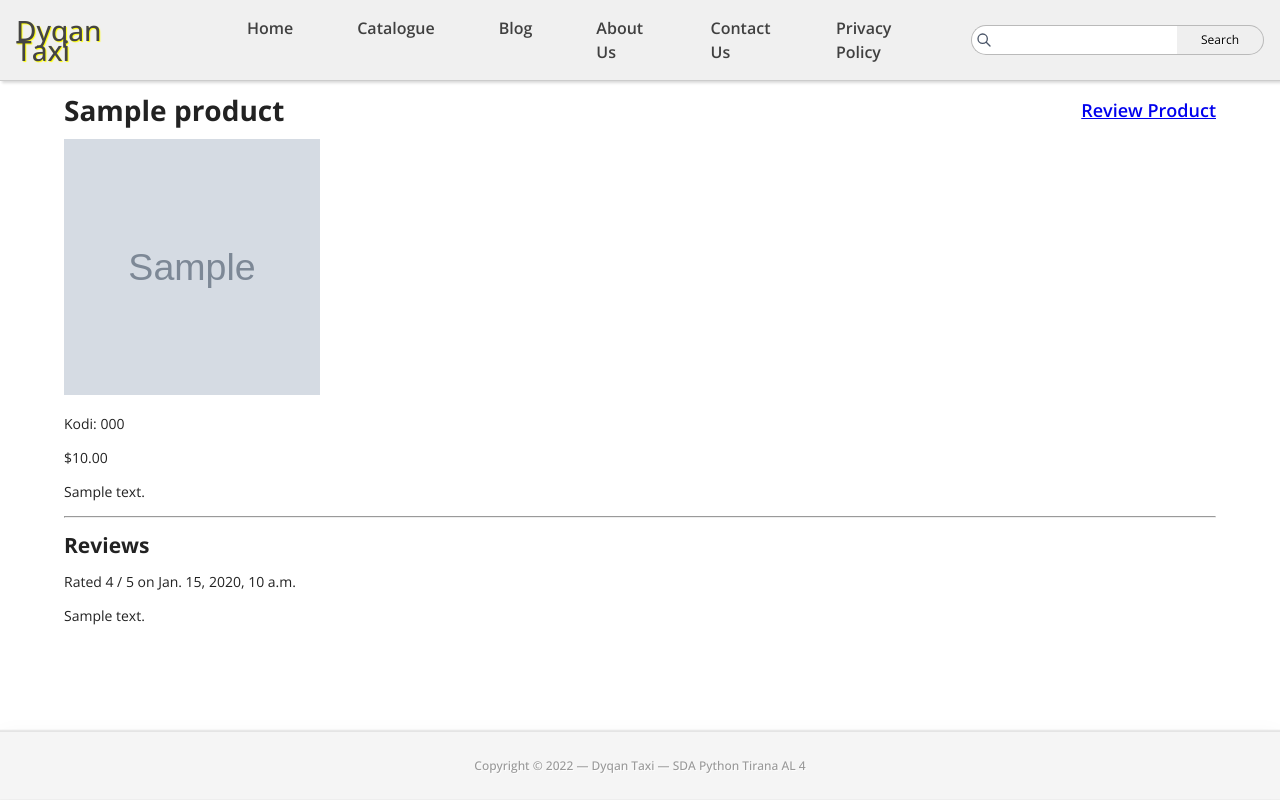
After one commit to gledi/shop, a Django app: page /products/1/ in a window 1280 px wide. The commit adds this page. Run offline with Django 4.2, Linux system fonts and the light colour scheme; tables that the repository leaves empty hold one stand-in row (values such as "Sample post"); grey boxes marked "Sample" are stand-in pictures.

Commit message:
Add product reviews

```diff
--- a/blog/apps.py
+++ b/blog/apps.py
@@ -2,5 +2,5 @@ from django.apps import AppConfig
 
 
 class BlogConfig(AppConfig):
-    default_auto_field = 'django.db.models.BigAutoField'
-    name = 'blog'
+    default_auto_field = "django.db.models.BigAutoField"
+    name = "blog"
--- /dev/null
+++ b/pages/context_processors.py
@@ -0,0 +1,5 @@
+from django.conf import settings
+
+
+def page_title(request):
+    return {"page_title": settings.PAGE_TITLE}
--- a/pages/static/styles/main.css
+++ b/pages/static/styles/main.css
@@ -181,3 +181,15 @@ article > header > h2 {
 article > header > h2 > a {
     text-decoration: none;
 }
+
+
+.product-details-header {
+    display: flex;
+    justify-content: space-between;
+    align-items: center;
+}
+
+.product-details-header > a {
+    font-size: 18px;
+    font-weight: 600;
+}
--- a/pages/urls.py
+++ b/pages/urls.py
@@ -4,8 +4,6 @@ from pages import views
 
 
 urlpatterns = [
-    path("", views.home, name='home'),
-    path("about/", views.about, name="about"),
-    path("contact-us/", views.contact, name="contact"),
-    path("privacy-policy/", views.privacy_policy, name="privacy")
+    path("", views.HomeView.as_view(), name="home"),
+    path("pages/<page_name>/", views.PageView.as_view(), name="page"),
 ]
--- a/products/models.py
+++ b/products/models.py
@@ -1,5 +1,5 @@
 from django.db import models
-from django.utils.text import slugify
+from django.utils.text import slugify, Truncator
 
 
 class Product(models.Model):
@@ -35,3 +35,19 @@ class Category(models.Model):
     def save(self, *args, **kwargs):
         self.slug = slugify(self.name)
         return super().save(*args, **kwargs)
+
+
+class Review(models.Model):
+    product = models.ForeignKey(Product, on_delete=models.CASCADE)
+    rating = models.PositiveSmallIntegerField()
+    comment = models.TextField(null=True)
+    created_at = models.DateTimeField(auto_now_add=True)
+    approved = models.BooleanField(default=False)
+
+    def __str__(self):
+        return self.short_comment
+
+    @property
+    def short_comment(self):
+        truncator = Truncator(self.comment)
+        return truncator.chars(20)
--- /dev/null
+++ b/products/templates/products/product_details.html
@@ -0,0 +1,26 @@
+{% extends 'base.html' %}
+
+{% block content %}
+<div class="product-details-header">
+    <h1>{{ product.name }}</h1>
+    <a href="{% url 'review_product' pk=product.pk %}">Review Product</a>
+</div>
+<img src="{{ product.picture.url }}"
+            alt="{{ product.name }}"
+            width="256"
+            height="256">
+<p class="">Kodi: {{ product.code }}</p>
+<p class="">${{ product.price }}</p>
+<p class="">{{ product.description }}</p>
+<hr>
+<h2>Reviews</h2>
+{% for review in reviews %}
+<div>
+    <p>Rated {{ review.rating }} / 5 on {{ review.created_at }}</p>
+    <p>{{ review.comment }}</p>
+</div>
+{% empty %}
+<p>No reviews yet for this product!</p>
+{% endfor %}
+
+{% endblock content %}
--- a/products/templates/products/product_list.html
+++ b/products/templates/products/product_list.html
@@ -19,7 +19,7 @@
             alt="{{ product.name }}"
             width="256"
             height="256">
-        <h4>{{ product.name }}</h4>
+        <a href="{% url 'product_details' pk=product.pk %}">{{ product.name }}</a>
         <p class="product-item-code">Kodi: {{ product.code }}</p>
         <p class="product-item-price">${{ product.price }}</p>
     </div>
--- a/products/urls.py
+++ b/products/urls.py
@@ -5,4 +5,6 @@ from products import views
 
 urlpatterns = [
     path("", views.get_products, name="product_list"),
+    path("<int:pk>/", views.get_product_details, name="product_details"),
+    path("<int:pk>/review/", views.review_product, name="review_product"),
 ]
--- a/products/views.py
+++ b/products/views.py
@@ -1,7 +1,9 @@
-from django.shortcuts import render
+from django.shortcuts import render, redirect
 from django.core.paginator import Paginator
+from django.views.decorators.csrf import csrf_exempt
+from django.http import HttpRequest, HttpResponse
 
-from products.models import Category, Product
+from products.models import Category, Product, Review
 
 
 def get_products(request):
@@ -23,3 +25,30 @@ def get_products(request):
         "products/product_list.html",
         context={"categories": categories, "page_obj": page_obj},
     )
+
+
+def get_product_details(request, pk):
+    product = Product.objects.get(pk=pk)
+    reviews = Review.objects.filter(approved=True).filter(product=product).all()
+
+    return render(
+        request,
+        "products/product_details.html",
+        context={"product": product, "reviews": reviews},
+    )
+
+
+@csrf_exempt
+def review_product(request: HttpRequest, pk):
+    product = Product.objects.get(pk=pk)
+    print(request.method)
+    print(request.POST)
+    print("rating =", request.POST.get("rating"))
+    print("comment =", request.POST.get("comment"))
+    if request.method == "POST":
+        rating = request.POST.get("rating")
+        comment = request.POST.get("comment")
+        review = Review(product=product, rating=rating, comment=comment)
+        review.save()
+        return redirect("product_details", pk=product.pk)
+    return render(request, "products/product_review.html", context={"product": product})
--- a/shop/settings.py
+++ b/shop/settings.py
@@ -45,7 +45,7 @@ ROOT_URLCONF = "shop.urls"
 TEMPLATES = [
     {
         "BACKEND": "django.template.backends.django.DjangoTemplates",
-        "DIRS": [],
+        "DIRS": [BASE_DIR / "templates"],
         "APP_DIRS": True,
         "OPTIONS": {
             "context_processors": [
@@ -53,6 +53,7 @@ TEMPLATES = [
                 "django.template.context_processors.request",
                 "django.contrib.auth.context_processors.auth",
                 "django.contrib.messages.context_processors.messages",
+                "pages.context_processors.page_title",
             ],
         },
     },
@@ -115,3 +116,5 @@ MEDIA_ROOT = BASE_DIR / "uploads"
 # https://docs.djangoproject.com/en/4.0/ref/settings/#default-auto-field
 
 DEFAULT_AUTO_FIELD = "django.db.models.BigAutoField"
+
+PAGE_TITLE = "Dyqan Taxi"
--- a/pages/templates/base.html
+++ b/templates/base.html
@@ -5,7 +5,7 @@
     <meta charset="UTF-8">
     <meta http-equiv="X-UA-Compatible" content="IE=edge">
     <meta name="viewport" content="width=device-width, initial-scale=1.0">
-    <title>DyqanTaxi</title>
+    <title>{{ page_title }}</title>
     <link rel="preconnect" href="https://fonts.googleapis.com">
     <link rel="preconnect" href="https://fonts.gstatic.com" crossorigin>
     <link href="https://fonts.googleapis.com/css2?family=Open+Sans:ital,wght@0,300;0,400;0,500;0,600;0,700;0,800;1,300;1,400;1,500;1,600;1,700;1,800&display=swap" rel="stylesheet">
@@ -16,7 +16,7 @@
 <body>
     <header>
         <h1>
-            <a href="{% url 'home' %}">DyqanTaxi</a>
+            <a href="{% url 'home' %}">{{ page_title }}</a>
         </h1>
         {% comment %} nav>ul>li*5>a {% endcomment %}
         <nav>
@@ -24,9 +24,9 @@
                 <li><a href="{% url 'home' %}">Home</a></li>
                 <li><a href="{% url 'product_list' %}">Catalogue</a></li>
                 <li><a href="{% url 'blog:post_list' %}">Blog</a></li>
-                <li><a href="{% url 'about' %}">About Us</a></li>
-                <li><a href="{% url 'contact' %}">Contact Us</a></li>
-                <li><a href="{% url 'privacy' %}">Privacy Policy</a></li>
+                <li><a href="{% url 'page' page_name='about' %}">About Us</a></li>
+                <li><a href="{% url 'page' page_name='contact-us' %}">Contact Us</a></li>
+                <li><a href="{% url 'page' page_name='privacy-policy' %}">Privacy Policy</a></li>
             </ul>
         </nav>
         <section class="search-global">
@@ -41,7 +41,7 @@
     </main>
 
     <footer>
-        <p>Copyright &copy; 2022 &mdash; SDA Python Tirana AL 4</p>
+        <p>Copyright &copy; 2022 &mdash; {{ page_title }} &mdash; SDA Python Tirana AL 4 </p>
     </footer>
 </body>
 </html>
```
Also changed, not shown: pages/views.py (+10 -9 lines), products/admin.py (+7 -1 lines), products/templates/products/product_review.html (added, +26 -0 lines), pages/templates/pages/contact_us.html (renamed from pages/templates/pages/contact.html), pages/templates/pages/privacy_policy.html (renamed from pages/templates/pages/privacy.html), products/migrations/0005_alter_product_options_alter_category_slug.py (added), products/migrations/0006_review.py (added).
